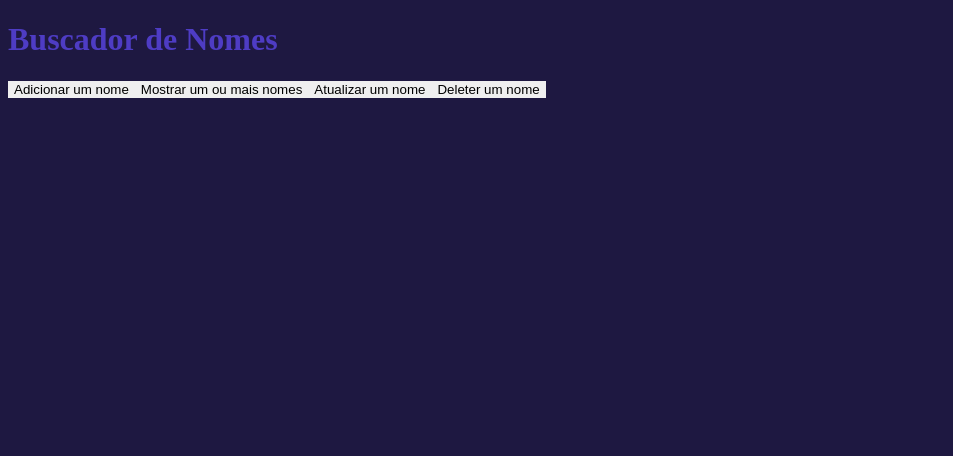
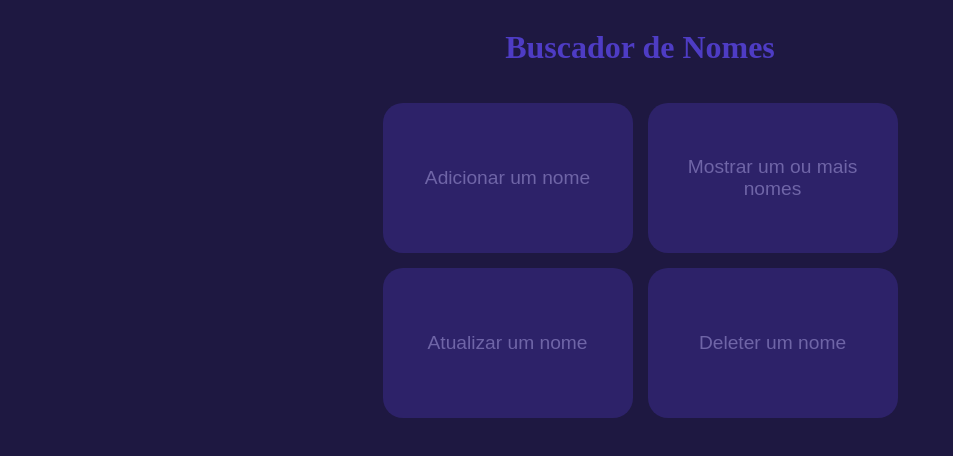
Before and after one commit to daviprios/search-names-front, a React (Create React App) app: page / in a window 1280 px wide. Shown: the top 456 px of the page, without its empty margins (0-953 px from the left). Built offline with nearby package versions, Linux system fonts and the light colour scheme; the HTML template or start-up script is replaced by a standard one.

Commit message:
home style

```diff
--- a/src/App.sass
+++ b/src/App.sass
@@ -2,6 +2,8 @@
 
 #App
   height: 100%
+
+  text-align: center
 
   &>*
     height: 100%
@@ -18,6 +20,9 @@
     &:visited
       color: $link-color
 
+  button
+    cursor: pointer
+
   button, input
     outline: none
     border: none
--- a/src/pages/Home/index.sass
+++ b/src/pages/Home/index.sass
@@ -0,0 +1,37 @@
+@import ../../styles/global
+
+#Home
+  display: flex
+  justify-content: center
+  align-items: center
+
+  flex-direction: column
+
+  div
+    display: grid
+    grid:
+      gap: 15px
+      template:
+        columns: 250px 250px
+        rows: 150px 150px
+
+    @media screen and ( max-width: 550px )
+      grid:
+        template:
+          columns: 200px
+          rows: 100px 100px 100px 100px
+
+    margin-top: 15px
+
+    button
+      height: 100%
+      width: 100%
+
+      padding: 10px
+
+      border-radius: 20px
+
+      color: $text-secondary-color
+      background-color: $secondary-color
+
+      font-size: larger
--- a/src/pages/NotFound/index.sass
+++ b/src/pages/NotFound/index.sass
@@ -7,8 +7,5 @@
 
   padding: 15px
 
-  h1, p
-    text-align: center
-
   h1
     margin-bottom: 15px
--- a/src/styles/global.sass
+++ b/src/styles/global.sass
@@ -1,7 +1,7 @@
 $primary-color: #1e1841
-$secondary-color: #3e3475
+$secondary-color: #2d2269
 
 $text-primary-color: #4e3cc4
-$text-secondary-color: #6356ad
+$text-secondary-color: #6f65a7
 
 $link-color: #9185d4
```
